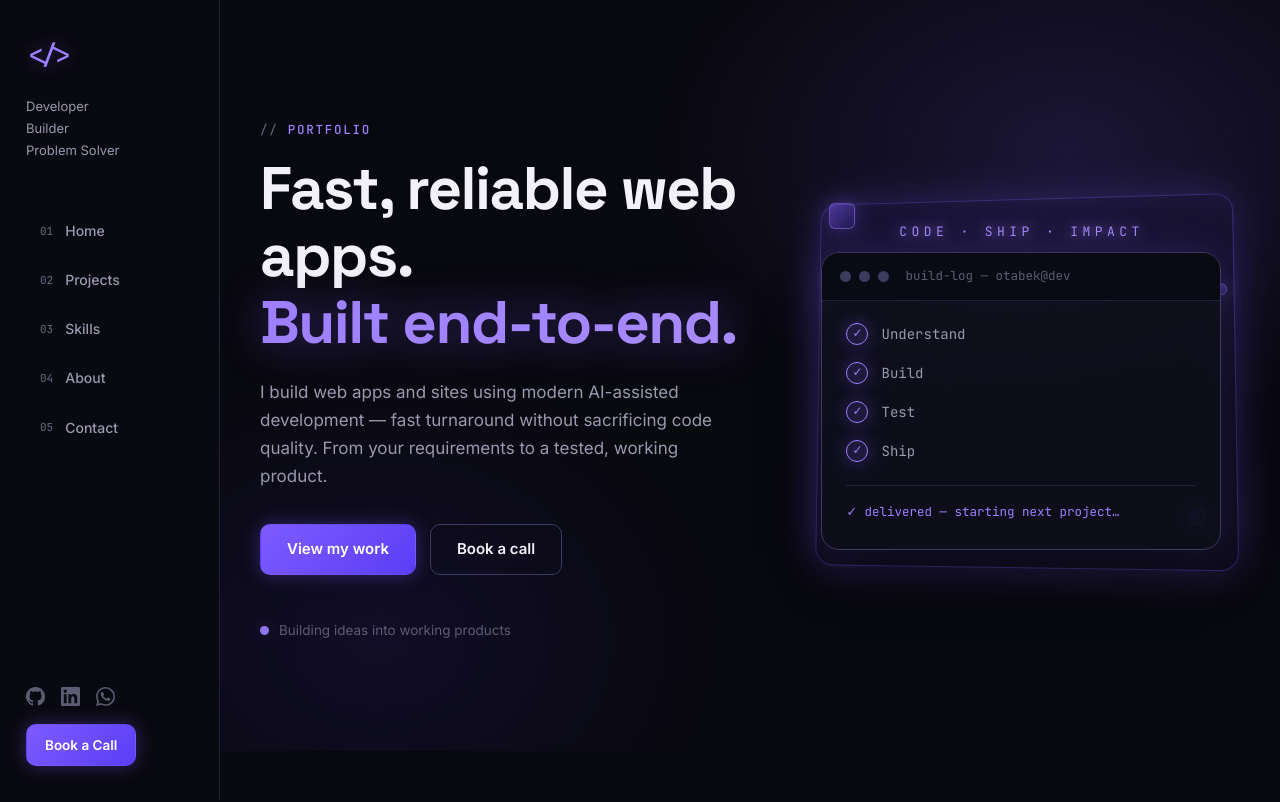
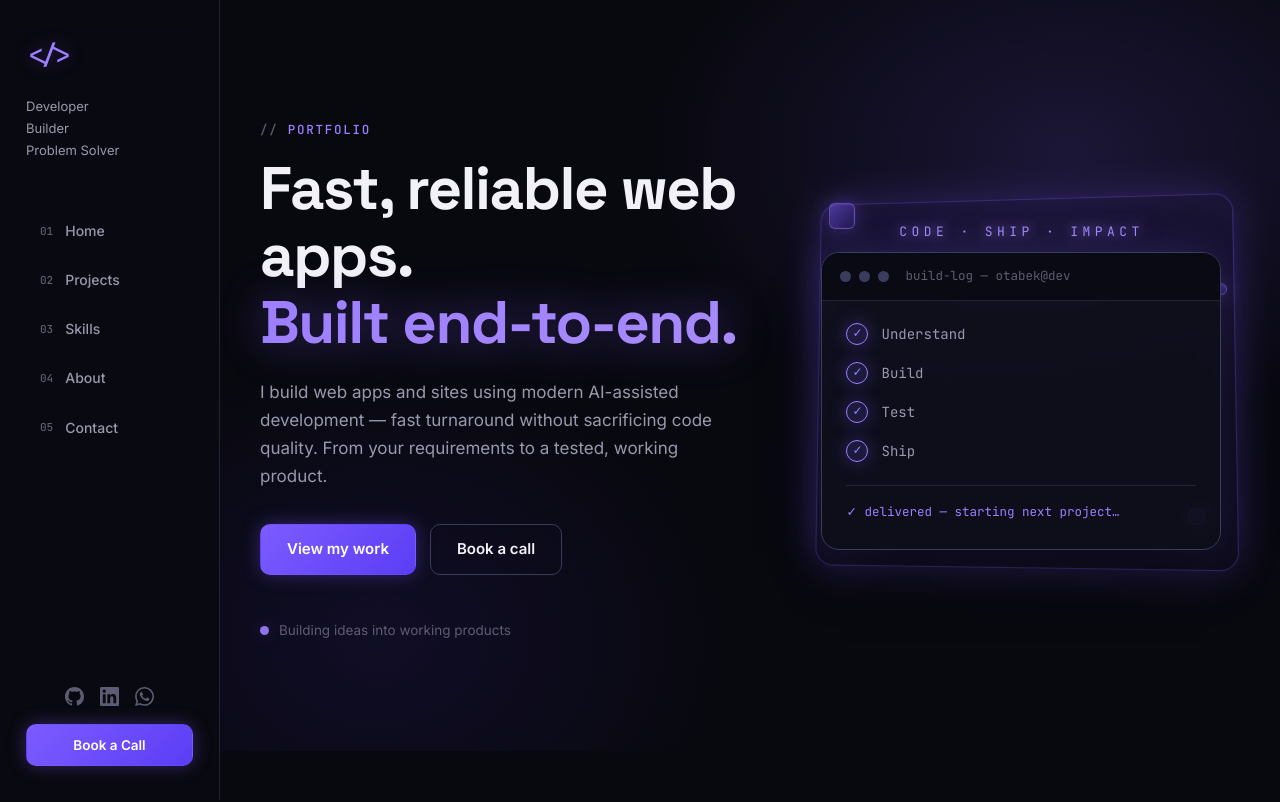
Before and after one commit to otabekmamadaliev/otabek-portfolio, a React (Vite) app: page / in a window 1280 px wide. Shown: the top 802 px of the page. Built offline with nearby package versions, Linux system fonts and the light colour scheme.

Commit message:
Center sidebar social icons above full-width Book a Call button

```diff
--- a/src/index.css
+++ b/src/index.css
@@ -144,7 +144,11 @@ a {
   margin-top: auto;
   display: grid;
   gap: 18px;
-  justify-items: start;
+  justify-items: center;
+}
+
+.sidebar-footer .btn {
+  width: 100%;
 }
 
 .social-row {
```
